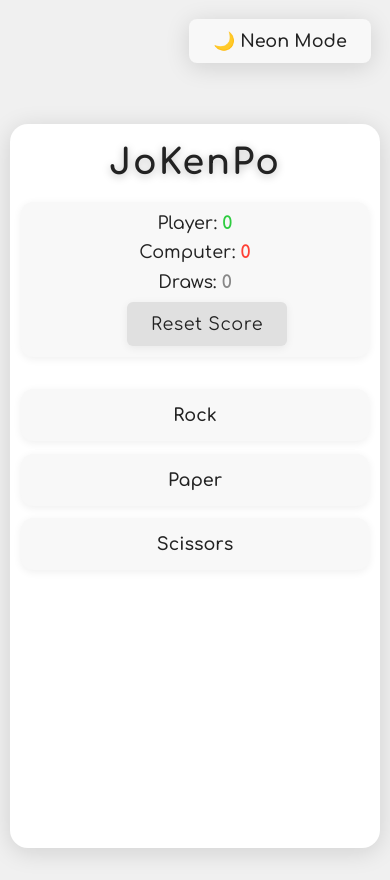
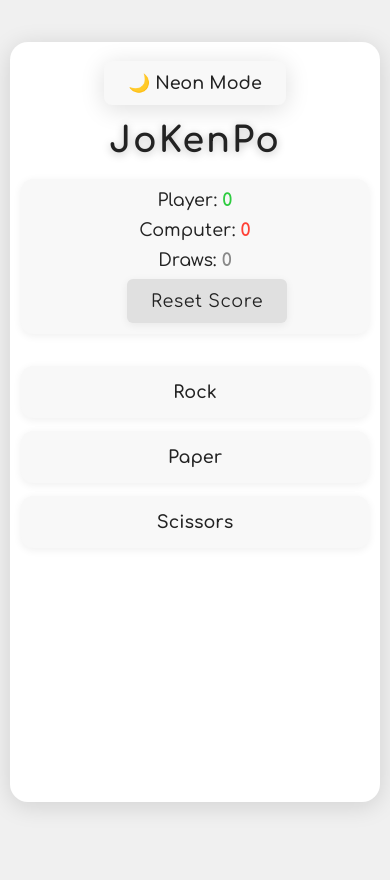
Before and after one commit to regimif/Neon-JoKenPo, a React (Vite) app: page / in a window 390 px wide. After the commit the page ends 844 px from the top, so only its background shows below. Built offline with nearby package versions, Linux system fonts and the light colour scheme.

Commit message:
fix: improve mobile layout for theme button and result spacing

```diff
--- a/src/App.css
+++ b/src/App.css
@@ -370,6 +370,13 @@ h1 {
     padding: 1.2rem 0.7rem;
     justify-content: space-between;
   }
+
+  .theme-switch-btn {
+    position: static;
+    align-self: center;
+    margin-bottom: 1rem;
+    display: block;
+  }
   .scoreboard {
     flex-direction: column;
     gap: 0.6rem;
@@ -394,33 +401,12 @@ h1 {
     width: 100%;
     text-align: center;
   }
-}
 
-/* Height-based media queries for dynamic spacing */
-@media (max-height: 850px) {
-  .app {
-    margin-top: calc(10rem + env(safe-area-inset-top));
+  .result-text {
+    margin-top: 0;
   }
 }
-
-@media (max-height: 750px) {
-  .app {
-    margin-top: calc(12rem + env(safe-area-inset-top));
-  }
-}
-
-@media (max-height: 700px) {
-  .app {
-    margin-top: calc(14rem + env(safe-area-inset-top));
-  }
-}
-
-@media (max-height: 650px) {
-  .app {
-    margin-top: calc(16rem + env(safe-area-inset-top));
-  }
-}
-
+/* Height-based media queries for dynamic spacing */
 @media (min-height: 900px) {
   body {
     align-items: flex-start;
```
